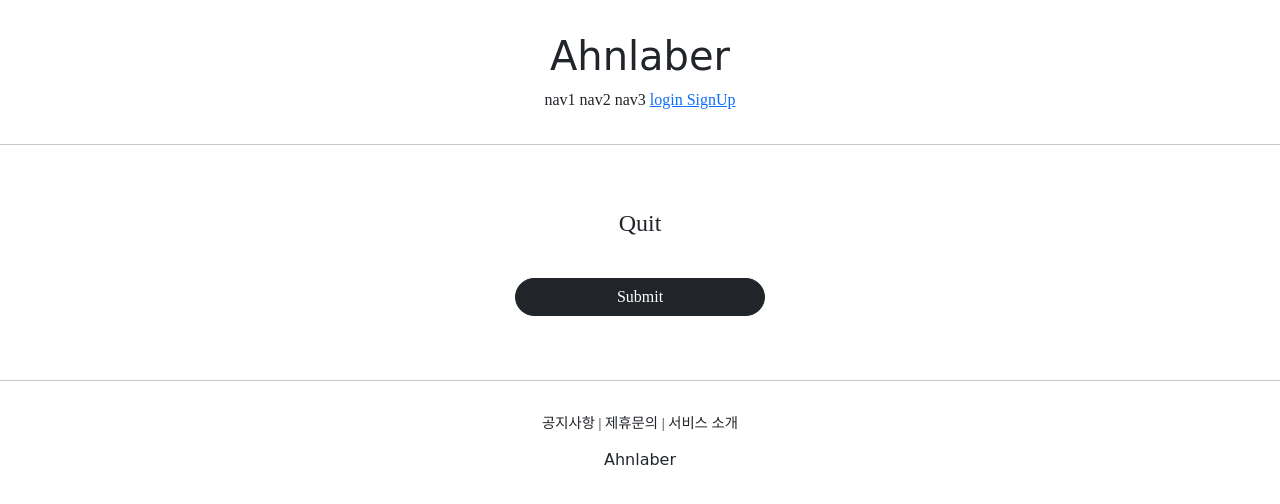
After one commit to seonjoo2030/pinProject, a Django app: template accountapp/templates/accountapp/delete.html in a window 1280 px wide. The commit adds this page. Shown: the top 504 px of the page. Run offline with Django 3.2, Linux system fonts and the light colour scheme; the template is opened without the code that fills it, so the values that code supplies are empty; some libraries are stand-ins or nearby versions; some web fonts are replaced.

Commit message:
delete view 구현

```diff
--- /dev/null
+++ b/accountapp/templates/accountapp/delete.html
@@ -0,0 +1,14 @@
+{% extends 'base.html' %}
+
+
+{% block content %}
+<div style="text-align: center; max-width: 500px; margin: 4rem auto;">
+    <div class="mb-4">
+        <h4>Quit</h4>
+    </div>
+    <form action="{% url 'accountapp:delete' pk=user.pk %}" method="post">
+        {% csrf_token %}
+        <input type="submit" class="btn btn-dark rounded-pill mt-3 col-6">
+    </form>
+</div>
+{% endblock %}
--- a/accountapp/templates/accountapp/detail.html
+++ b/accountapp/templates/accountapp/detail.html
@@ -15,6 +15,11 @@
             Change Info
         </p>
     </a>
+    <a href="{% url 'accountapp:delete' pk=user.pk %}">
+        <p>
+            Quit
+        </p>
+    </a>
     {% endif %}
 </div>
 {% endblock %}
--- a/accountapp/urls.py
+++ b/accountapp/urls.py
@@ -1,7 +1,7 @@
 from django.contrib.auth.views import LoginView, LogoutView
 from django.urls import include, path
 
-from accountapp.views import AccountCreateView, AccountDetailView, AccountUpdateView, Hello_World
+from accountapp.views import AccountCreateView, AccountDeleteView, AccountDetailView, AccountUpdateView, Hello_World
 
 app_name = "accountapp"
 
@@ -12,4 +12,5 @@ urlpatterns = [
     path('logout/', LogoutView.as_view(), name="logout"),
     path('detail/<int:pk>', AccountDetailView.as_view(), name="detail"),
     path('update/<int:pk>', AccountUpdateView.as_view(), name="update"),
+    path('delete/<int:pk>', AccountDeleteView.as_view(), name="delete"),
 ]
--- a/templates/header.html
+++ b/templates/header.html
@@ -10,8 +10,11 @@
         <a href="{% url 'accountapp:login' %}?next={{ request.path }}">
             <span>login</span>
         </a>
+        <a href="{% url 'accountapp:create' %}?next={{ request.path }}">
+			<span>SignUp</span>
+		 </a>
         {% else %}
-        <a href="{% url 'accountapp:detail' pk=user.pk %}">
+        	<a href="{% url 'accountapp:detail' pk=user.pk %}">
 			<span>MyPage</span>
 		 </a>
         <a href="{% url 'accountapp:logout' %}?next={{ request.path }}">
```
Also changed, not shown: accountapp/views.py (+6 -1 lines).
